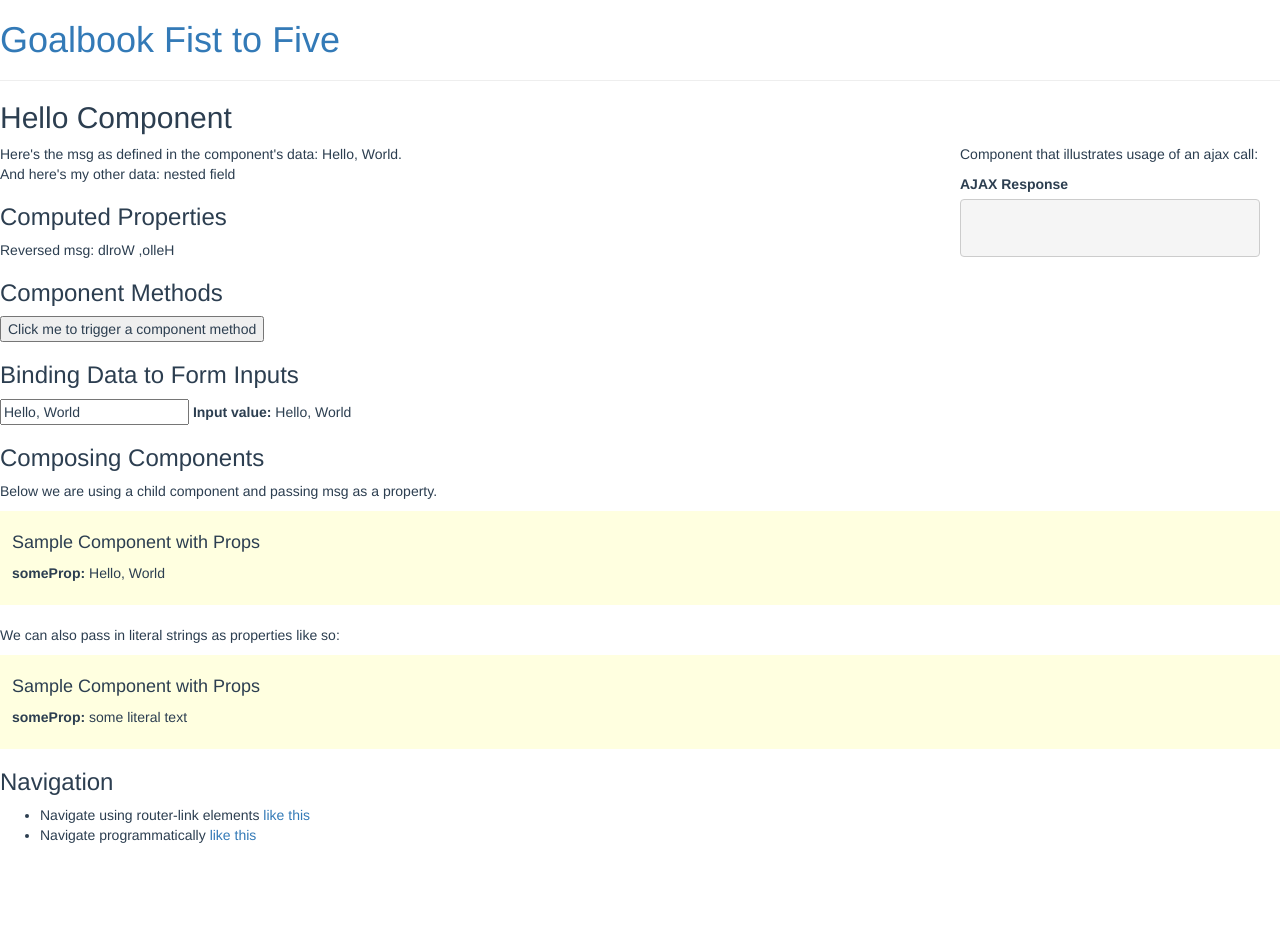
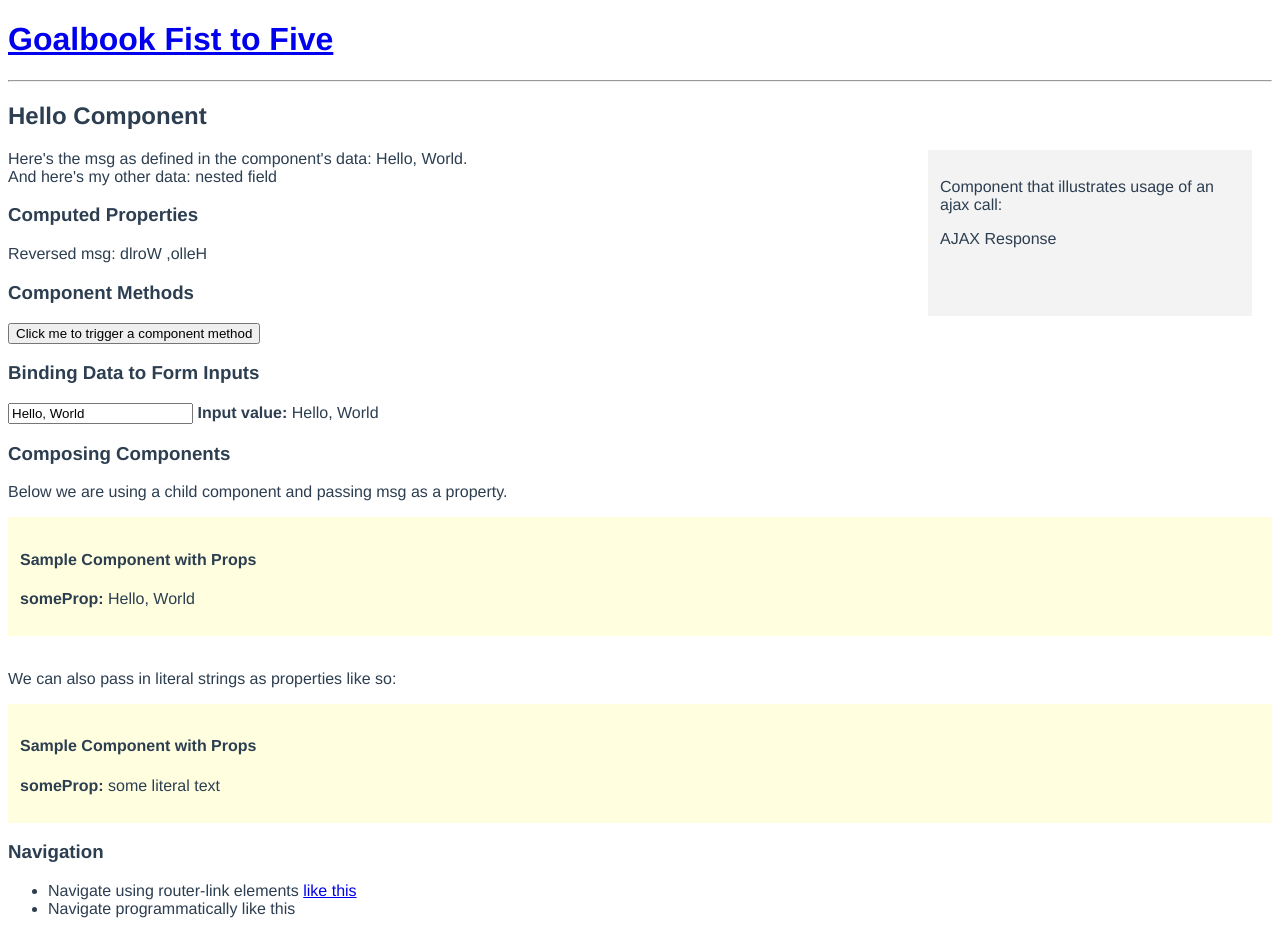
Before and after one commit to goalbook/vue-spa-starter, a Vue app: page /#/ in a window 1280 px wide. Before the commit the page ends 855 px from the top, so only its background shows below. Built offline with nearby package versions, Linux system fonts and the light colour scheme; no server answers.

Commit message:
remove bootstrap by default, readme tweaks

```diff
--- a/src/main.js
+++ b/src/main.js
@@ -4,8 +4,8 @@
 import App from './App'
 import router from './router'
 
-// Uncomment below if you do not want to use bootstrap css
-import 'bootstrap/dist/css/bootstrap.css'
+// Uncomment below if you want to use bootstrap css
+// import 'bootstrap/dist/css/bootstrap.css'
 
 Vue.config.productionTip = false
 
--- a/src/sample/SampleApiDump.vue
+++ b/src/sample/SampleApiDump.vue
@@ -1,5 +1,5 @@
 <template>
-  <div>
+  <div class="sample-api-dump">
     <p>Component that illustrates usage of an ajax call:</p>
     <label>AJAX Response</label>
     <pre>{{responseData}}
@@ -31,3 +31,10 @@
     }
   }
 </script>
+
+<style scoped>
+  .sample-api-dump {
+    padding: 12px;
+    background: #f3f3f3;
+  }
+</style>
```
Also changed, not shown: 1 other file (tests, documents, lock files or other folders).
